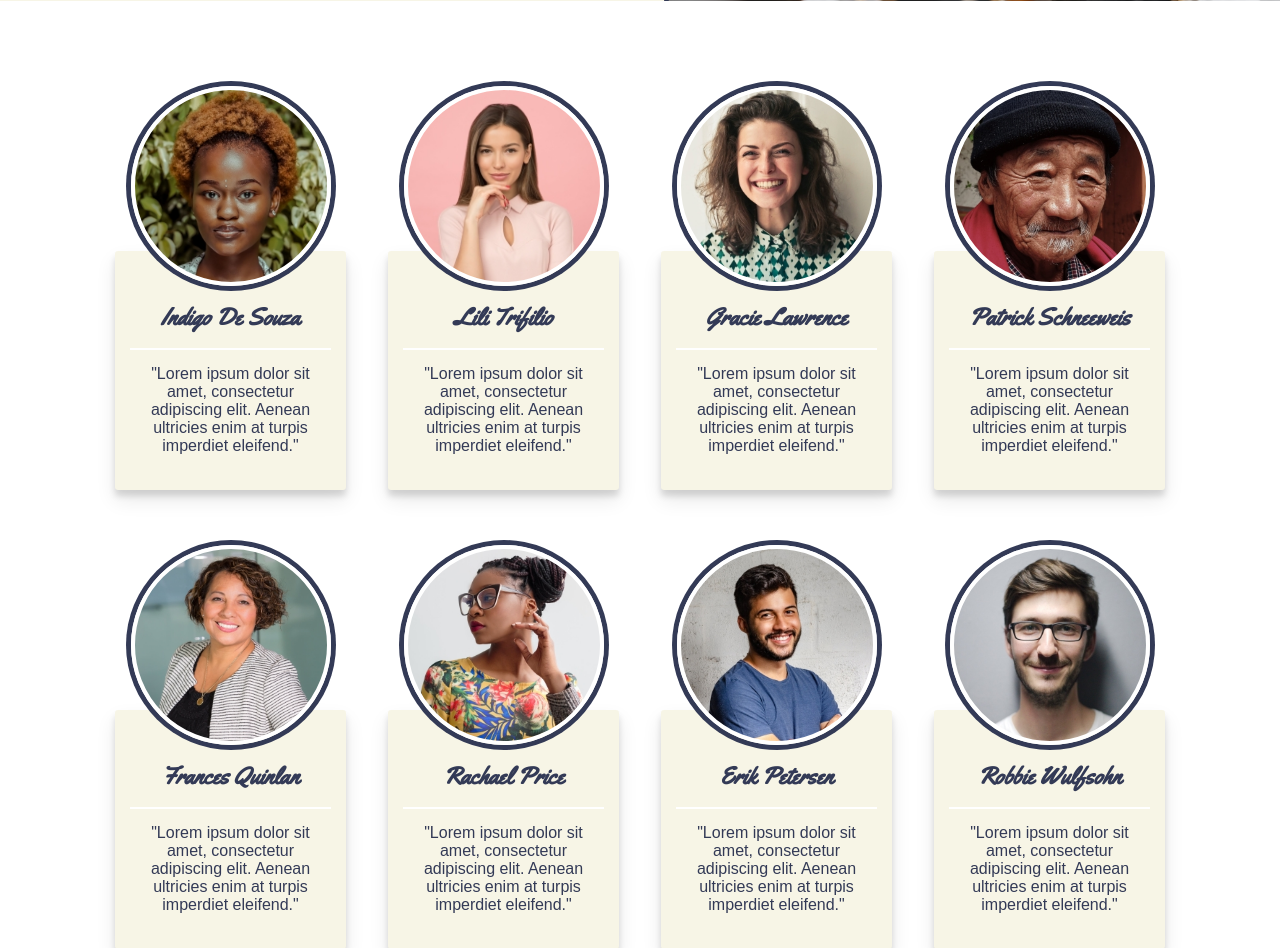
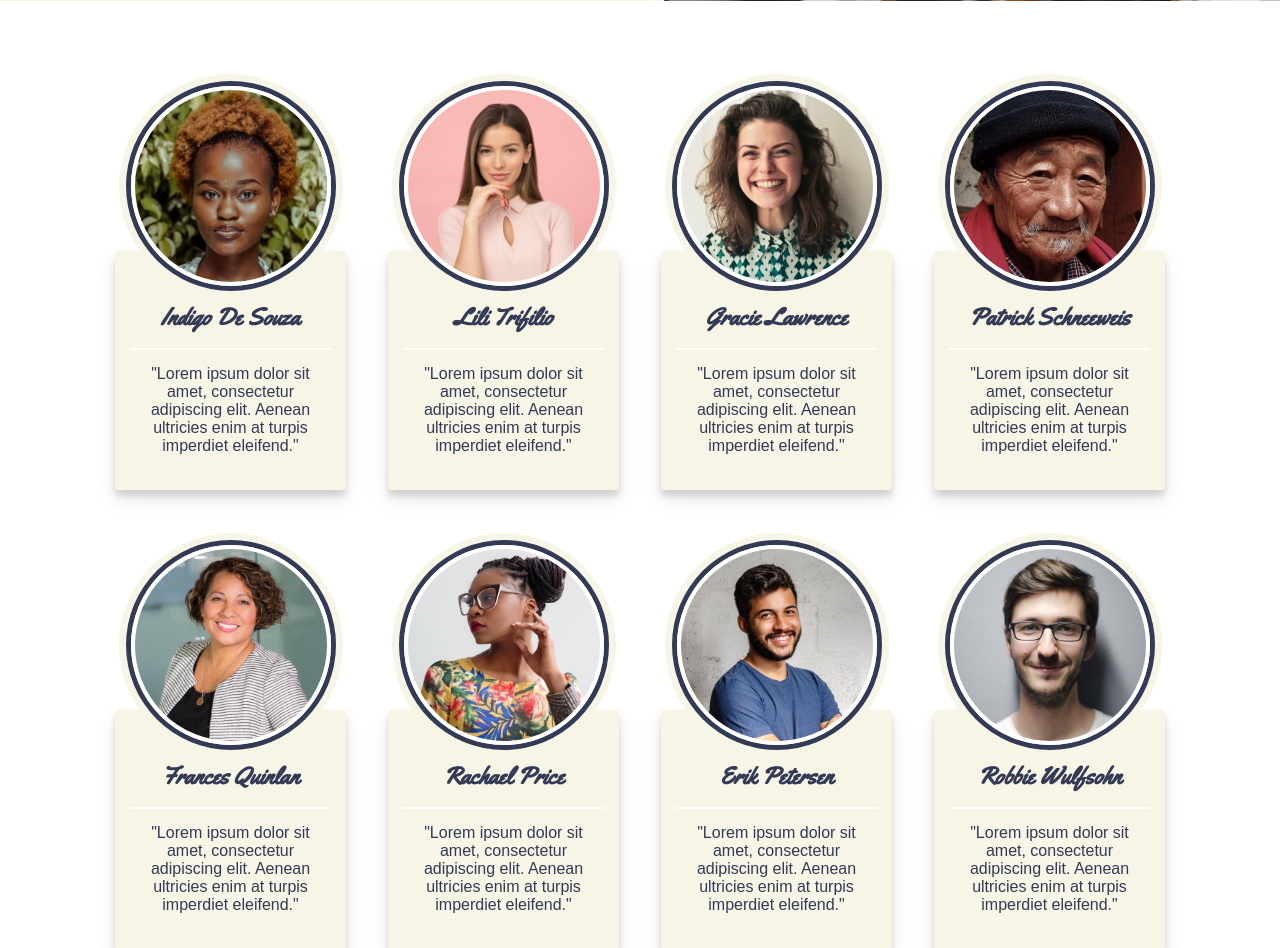
Before and after one commit to Scarnface/bakersDozen, a PHP site: page /testimonials.php in a window 1280 px wide. Shown: the part 414-1362 px from the top of the page. Run offline with PHP 8.4, Linux system fonts and the light colour scheme; some libraries are stand-ins or nearby versions; some web fonts are replaced.

Commit message:
Small change to borders on testimonials page

```diff
--- a/dist/css/testimonials.css
+++ b/dist/css/testimonials.css
@@ -712,7 +712,7 @@ footer {
   top: -165px;
   left: 50%;
   margin-left: -100px;
-  box-shadow: 0 0 0 5px #333a56;
+  box-shadow: 0 0 0 5px #333a56, 0 0 0 12px #f7f5e6;
 }
 
 .card1 > .testCardImg {
--- a/src/scss/testimonials.scss
+++ b/src/scss/testimonials.scss
@@ -2,76 +2,6 @@
 @import "partials/menu";
 @import "partials/footer";
 @import "partials/hero";
-
-// .testimonialsHero {
-//     width: 80%;
-//     margin-top: 50px;
-//     margin-left: auto;
-//     margin-right: auto;
-//     display: flex;
-//     flex-direction: column;
-//     justify-content: center;
-//     @include media-lg {
-//         flex-direction: row;
-//         justify-content: space-between;
-//         margin-left: 0;
-//         margin-right: 0;
-//         width: auto;
-//     }
-// }
-
-// .testimonialsLeftBox {
-//     width: 100%;
-//     text-align: center;
-//     display: flex;
-//     flex-direction: column;
-//     h1 {
-//         font-size: 3rem;
-//         margin-bottom: 25px;
-//         @include media-lg {
-//             font-size: 3rem;
-//         }
-//     }
-//     h2 {
-//         font-size: 1.5rem;
-//         color: $brand-darkBlue;
-//         @include media-lg {
-//             font-size: 1.3rem;
-//         }
-//     }
-//     @include media-lg {
-//         width: 50%;
-//         margin-right: auto;
-//         text-align: left;
-//         justify-content: center;
-//         background-color: $brand-yellow;
-//         padding: 25px;
-//     }
-// }
-
-// .testimonialBtn {
-//     display: block;
-//     margin-top: 25px;
-//     margin-left: auto;
-//     margin-right: auto;
-//     @include media-lg {
-//         margin-left: 0;
-//     }
-// }
-
-// .testimonialsRightBox {
-//     display: none;
-//     background-image: url("/dist/assets/img/Optimized-baker.jpeg");
-//     height: 420px;
-//     width: 420px;
-//     background-repeat: no-repeat;
-//     background-size: cover;
-//     background-position: 76%;
-//     @include media-lg {
-//         display: block;
-//         margin-left: auto;
-//     }
-// }
 
 // Hero Section
 
@@ -218,7 +148,7 @@
     top: -165px;
     left: 50%;
     margin-left: -100px;
-    box-shadow: 0 0 0 5px $brand-darkBlue;
+    box-shadow: 0 0 0 5px $brand-darkBlue, 0 0 0 12px $brand-yellow ;
 }
 
 .card {
```
Also changed, not shown: 1 other file.
